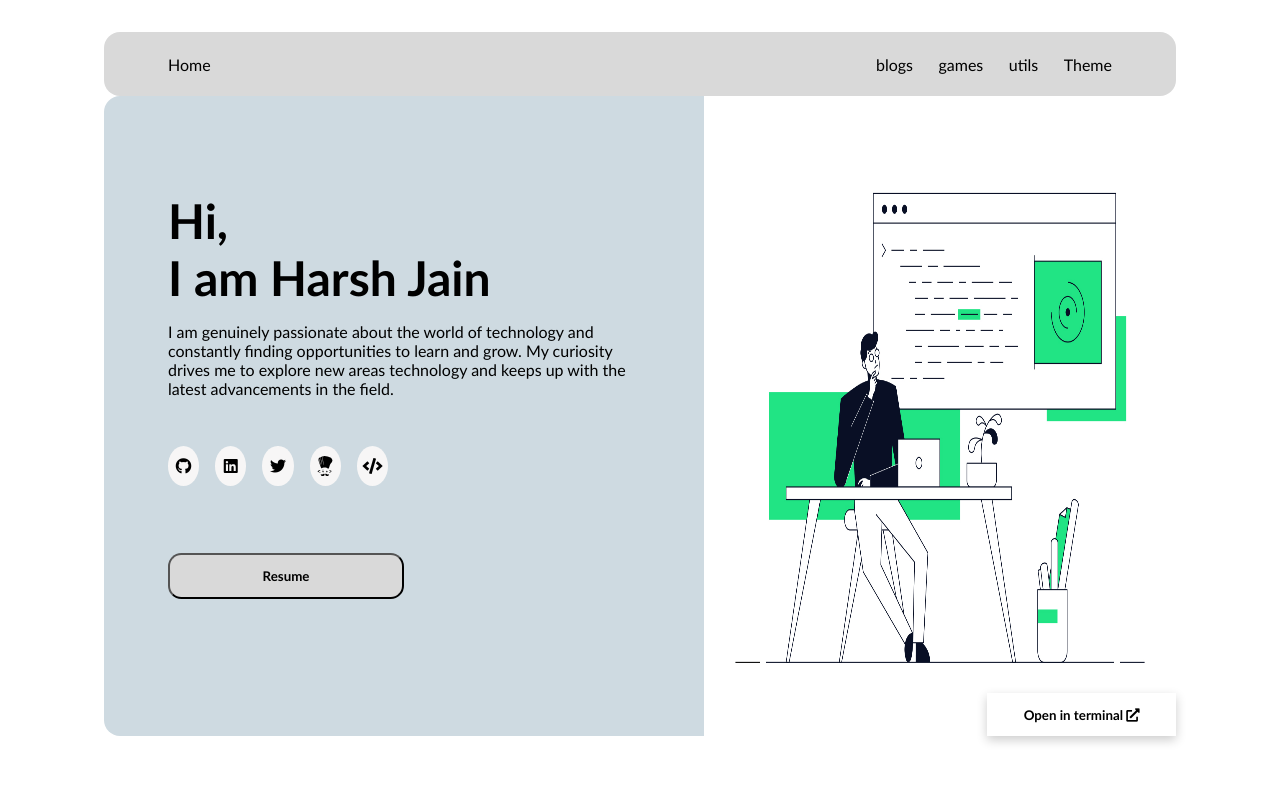
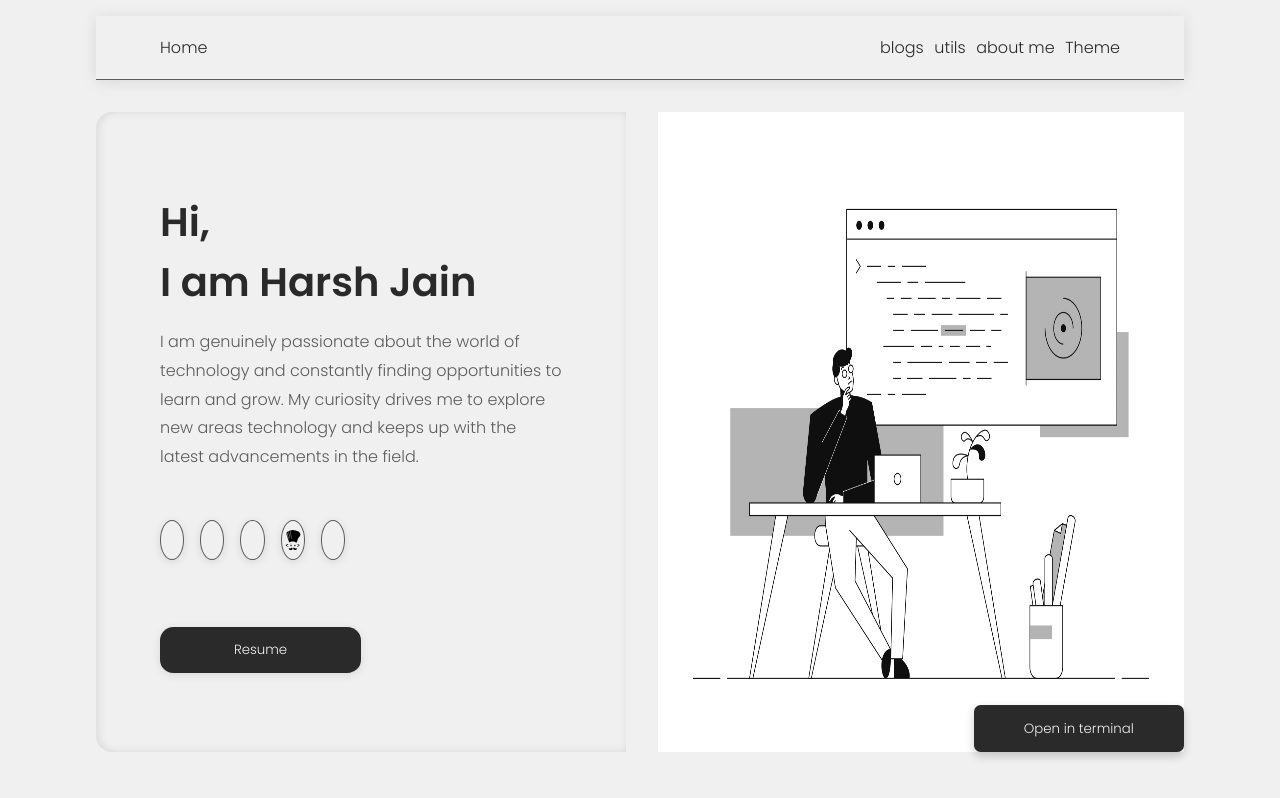
Before and after one commit to Dark-Knight499/My-Potfolio, a plain HTML site: page src/frontend/index.html in a window 1280 px wide. Drawn offline with Linux system fonts and the light colour scheme.

Commit message:
init : initial commit

```diff
--- /dev/null
+++ b/src/frontend/cyberpunk.css
@@ -0,0 +1,94 @@
+@import url('https://fonts.googleapis.com/css2?family=Orbitron:wght@400;700&display=swap');
+
+:root {
+    --neon-pink: #ff2e88;
+    --neon-blue: #00fff9;
+    --neon-purple: #bd00ff;
+    --cyber-black: #0b0b0f;
+}
+
+* {
+    font-family: 'Orbitron', sans-serif;
+}
+
+body {
+    background: var(--cyber-black);
+    background-image:
+        linear-gradient(45deg, rgba(0,255,249,0.1) 1px, transparent 1px),
+        linear-gradient(-45deg, rgba(255,46,136,0.1) 1px, transparent 1px);
+    background-size: 100px 100px;
+}
+
+#navbar {
+    background: rgba(11,11,15,0.8);
+    backdrop-filter: blur(5px);
+    border: 2px solid var(--neon-blue);
+    box-shadow: 0 0 15px var(--neon-blue);
+}
+
+#navbar a {
+    color: var(--neon-blue);
+    text-transform: uppercase;
+    position: relative;
+    text-shadow: 0 0 5px var(--neon-blue);
+}
+
+#navbar a:hover {
+    color: var(--neon-pink);
+    text-shadow: 0 0 10px var(--neon-pink);
+}
+
+#hero {
+    border: 2px solid var(--neon-pink);
+    box-shadow: 0 0 20px var(--neon-pink);
+}
+
+#heroleft {
+    background: rgba(11,11,15,0.8);
+    backdrop-filter: blur(5px);
+}
+
+#heroheading {
+    color: var(--neon-purple);
+    text-shadow: 0 0 10px var(--neon-purple);
+    animation: glitch 3s infinite;
+}
+
+.sociallinks {
+    border: 2px solid var(--neon-blue);
+    background: transparent;
+    color: var(--neon-blue) !important;
+}
+
+.sociallinks:hover {
+    border-color: var(--neon-pink);
+    color: var(--neon-pink) !important;
+    box-shadow: 0 0 15px var(--neon-pink);
+}
+
+#resumebutton, #terminalbutton {
+    background: transparent;
+    border: 2px solid var(--neon-purple);
+    color: var(--neon-purple);
+    text-transform: uppercase;
+    letter-spacing: 2px;
+}
+
+#resumebutton:hover, #terminalbutton:hover {
+    background: var(--neon-purple);
+    color: var(--cyber-black);
+    box-shadow: 0 0 20px var(--neon-purple);
+}
+
+@keyframes glitch {
+    0% { transform: none; opacity: 1; }
+    7% { transform: skew(-0.5deg, -0.9deg); opacity: 0.75; }
+    10% { transform: none; opacity: 1; }
+    27% { transform: none; opacity: 1; }
+    30% { transform: skew(0.8deg, -0.1deg); opacity: 0.75; }
+    35% { transform: none; opacity: 1; }
+    52% { transform: none; opacity: 1; }
+    55% { transform: skew(-1deg, 0.2deg); opacity: 0.75; }
+    50% { transform: none; opacity: 1; }
+    100% { transform: none; opacity: 1; }
+}
--- a/src/frontend/index.html
+++ b/src/frontend/index.html
@@ -5,7 +5,8 @@
     <meta name="viewport" content="width=device-width, initial-scale=1.0">
     <title>Document</title>
     <link rel="stylesheet" href="style.css">
-    <link rel="stylesheet" href="https://cdnjs.cloudflare.com/ajax/libs/font-awesome/5.15.4/css/all.min.css">
+    <link rel="stylesheet" href="minimal.css">
+    <link rel="styleshee t" href="https://cdnjs.cloudflare.com/ajax/libs/font-awesome/5.15.4/css/all.min.css">
 </head>
 <body>
     <div id="main">
@@ -16,8 +17,8 @@
                 </div>
                 <div id="navbarright">
                     <a href="">blogs</a>
-                    <a href="">games</a>
                     <a href="">utils</a>
+                    <a href="">about me</a>
                     <a href="">Theme</a>
                 </div>
             </div>
--- /dev/null
+++ b/src/frontend/minimal.css
@@ -0,0 +1,110 @@
+@import url('https://fonts.googleapis.com/css2?family=Poppins:wght@300;400;600&display=swap');
+
+:root {
+    --primary: #f0f0f0;
+    --text: #2a2a2a;
+    --accent: #5c5c5c;
+}
+
+* {
+    font-family: 'Poppins', sans-serif;
+}
+
+body {
+    background: var(--primary);
+    color: var(--text);
+}
+
+#navbar {
+    background: transparent;
+    border-bottom: 1px solid var(--accent);
+    border-radius: 0;
+}
+
+#navbar a {
+    color: var(--text);
+    font-weight: 300;
+    position: relative;
+}
+
+#navbar a::after {
+    content: '';
+    position: absolute;
+    width: 0;
+    height: 1px;
+    bottom: -2px;
+    left: 0;
+    background-color: var(--text);
+    transition: width 0.3s ease;
+}
+
+#navbar a:hover::after {
+    width: 100%;
+}
+
+#hero {
+    background: transparent;
+}
+
+#heroleft {
+    background: transparent;
+}
+
+#heroheading {
+    font-weight: 600;
+    font-size: 2.5em;
+    color: var(--text);
+}
+
+#herosubheading {
+    font-weight: 300;
+    line-height: 1.8;
+    color: var(--accent);
+}
+
+.sociallinks {
+    background: transparent;
+    border: 1px solid var(--accent);
+    transition: transform 0.3s ease;
+}
+
+.sociallinks:hover {
+    transform: translateY(-3px);
+}
+
+#resumebutton, #terminalbutton {
+    background: var(--text);
+    color: var(--primary);
+    border: none;
+    transition: transform 0.3s ease;
+    font-weight: 300;
+}
+
+#resumebutton:hover, #terminalbutton:hover {
+    color: black;
+    transform: translateY(-2px);
+}
+
+#heroright img {
+    filter: grayscale(100%);
+    transition: filter 0.3s ease;
+}
+
+/* #heroright:hover img {
+    filter: grayscale(0%);
+} */
+
+/* Smooth scroll behavior */
+html {
+    scroll-behavior: smooth;
+}
+
+/* Subtle loading animation */
+@keyframes fadeIn {
+    from { opacity: 0; transform: translateY(20px); }
+    to { opacity: 1; transform: translateY(0); }
+}
+
+#hero > * {
+    animation: fadeIn 0.8s ease-out forwards;
+}
--- /dev/null
+++ b/src/frontend/pacman.css
@@ -0,0 +1,189 @@
+@import url('https://fonts.googleapis.com/css2?family=Press+Start+2P&display=swap');
+
+:root {
+    --pacman-yellow: #ffff00;
+    --ghost-blue: #00ffff;
+    --maze-blue: #2121ff;
+    --dark: #000;
+}
+
+* {
+    font-family: 'Press Start 2P', cursive;
+}
+
+body {
+    background-color: var(--dark);
+    color: var(--pacman-yellow);
+    background-image:
+        radial-gradient(var(--pacman-yellow) 2px, transparent 2px);
+    background-size: 30px 30px;
+}
+
+/* Navbar styles */
+#navbar {
+    padding: 0.5em 2em;
+    margin: 1em 4em 0 4em;
+    border: 4px solid var(--maze-blue);
+    display: flex;
+    justify-content: space-between;
+    align-items: center;
+    background-color: var(--dark);
+    position: relative;
+    overflow: hidden;
+}
+
+#navbar::before {
+    content: "";
+    position: absolute;
+    width: 20px;
+    height: 20px;
+    background: var(--pacman-yellow);
+    border-radius: 50%;
+    animation: pacman 8s linear infinite;
+    left: -20px;
+}
+
+#navbar a {
+    color: var(--ghost-blue);
+    text-shadow: 2px 2px var(--dark);
+    position: relative;
+}
+
+#navbar a:hover {
+    color: var(--pacman-yellow);
+    animation: blink 0.5s infinite;
+}
+
+#navbarright {
+    width: 30%;
+    display: flex;
+    justify-content: space-between;
+    align-items: center;
+}
+
+/* Hero section */
+#hero {
+    border: 4px solid var(--maze-blue);
+    background-color: rgba(0, 0, 0, 0.9);
+    position: relative;
+}
+
+#heroleft {
+    background-color: var(--dark);
+    border-right: 4px dotted var(--maze-blue);
+}
+
+#heroheading {
+    color: var(--pacman-yellow);
+    animation: blink 2s infinite;
+}
+
+#herosubheading {
+    color: var(--ghost-blue);
+}
+
+/* Social links */
+.sociallinks {
+    background-color: var(--dark);
+    border: 2px solid var(--maze-blue);
+    color: var(--ghost-blue) !important;
+}
+
+.sociallinks:hover {
+    background-color: var(--maze-blue);
+    color: var(--pacman-yellow) !important;
+    transform: scale(1.1);
+}
+
+.sociallinks img {
+    filter: invert(75%) sepia(100%) saturate(1000%) hue-rotate(140deg);
+}
+
+/* Buttons */
+#resumebutton, #terminalbutton {
+    background-color: var(--dark);
+    color: var(--pacman-yellow);
+    border: 2px solid var(--maze-blue);
+    position: relative;
+    overflow: hidden;
+}
+
+#resumebutton:hover, #terminalbutton:hover {
+    background-color: var(--maze-blue);
+    animation: powerPellet 0.5s infinite;
+}
+
+#terminalbutton {
+    position: absolute;
+    bottom: 1em;
+    right: 1em;
+    z-index: 1;
+    padding: 0.8em 1.2em;
+    font-size: 0.8em;
+    width: auto;
+}
+
+/* Animations */
+@keyframes pacman {
+    0% { left: -20px; }
+    100% { left: 100%; }
+}
+
+@keyframes blink {
+    0%, 49% { opacity: 1; }
+    50%, 100% { opacity: 0.5; }
+}
+
+@keyframes powerPellet {
+    0% { transform: scale(1); }
+    50% { transform: scale(1.05); }
+    100% { transform: scale(1); }
+}
+
+/* Hero right image */
+#heroright {
+    background-color: var(--dark);
+    position: relative;
+    width: 50%;
+    height: 100%;
+}
+
+#heroright img {
+    border: 4px dotted var(--maze-blue);
+    opacity: 0.8;
+    width: 100%;
+    height: calc(100% - 60px); /* Leaves space for terminal button */
+    object-fit: cover;
+}
+
+/* Add maze corners */
+#hero::before,
+#hero::after,
+#navbar::before,
+#navbar::after {
+    content: "•";
+    position: absolute;
+    color: var(--pacman-yellow);
+    font-size: 2em;
+}
+
+#hero::before { top: -10px; left: -10px; }
+#hero::after { top: -10px; right: -10px; }
+#navbar::before { bottom: -10px; left: -10px; }
+#navbar::after { bottom: -10px; right: -10px; }
+
+/* Ghostly hover effect */
+#navbarright a::after {
+    content: "👻";
+    position: absolute;
+    top: -20px;
+    left: 50%;
+    transform: translateX(-50%);
+    opacity: 0;
+    transition: 0.3s;
+}
+
+#navbarright a:hover::after {
+    opacity: 1;
+    top: -25px;
+}
--- /dev/null
+++ b/src/frontend/retro.css
@@ -0,0 +1,179 @@
+@import url('https://fonts.googleapis.com/css2?family=Press+Start+2P&display=swap');
+
+/* General styles */
+* {
+    font-family: 'Press Start 2P', cursive;
+    image-rendering: pixelated;
+}
+
+body {
+    background-color: #0f0f0f;
+    color: #32ff32;
+    text-shadow: 2px 2px #001100;
+}
+
+/* Navbar styles */
+#navbar {
+    padding: 0.5em 2em;
+    display: flex;
+    height: 4em;
+    justify-content: space-between;
+    align-items: center;
+    margin: 1em 4em 0 4em;
+    border: 4px solid #32ff32;
+    box-shadow: 4px 4px 0 #001100;
+    background-color: #000;
+}
+
+#navbarright {
+    width: 30%;  /* Increased width to prevent overflow */
+}
+
+#navbar a {
+    color: #32ff32;
+    text-decoration: none;
+    margin: 0 10px;
+    position: relative;
+}
+
+#navbar a:hover {
+    color: #fff;
+    text-decoration: none;
+    text-shadow: 0 0 5px #32ff32;
+}
+
+/* Hero section styles */
+#hero {
+    display: flex;
+    height: 80vh;
+    margin: 1em 4em;
+    padding: 2em;
+    border: 4px solid #32ff32;
+    box-shadow: 8px 8px 0 #001100;
+    background-color: #111;
+    color: #00FF00;
+}
+
+#heroleft {
+    padding: 2em;
+    display: flex;
+    flex-direction: column;
+    width: 50%;
+    border-radius: 1em 0em 0em 1em;
+    background-color: #000;
+    border-right: 4px solid #32ff32;
+}
+
+#heroheading {
+    font-size: 2.5em;
+    font-weight: bold;
+    margin-top: 2em;
+    color: #32ff32;
+    text-shadow: 4px 4px #001100;
+    animation: glow 2s ease-in-out infinite alternate;
+}
+
+#herosubheading {
+    font-size: 0.9em;
+    margin: 2em 0;
+    color: #32ff32;
+    line-height: 1.8;
+}
+
+#socials {
+    margin: 2em 0;
+    width: 60%;  /* Wider social links container */
+}
+
+#socials a {
+    color: #00FF00;
+    margin: 0 10px;
+    font-size: 1.5em;
+}
+
+.sociallinks {
+    width: 45px;  /* Slightly larger social icons */
+    height: 45px;
+    margin: 0 0.5em;
+    display: flex;
+    justify-content: center;
+    align-items: center;
+    background-color: #000;
+    border: 2px solid #32ff32;
+    box-shadow: 2px 2px 0 #001100;
+    transition: all 0.3s ease;
+}
+
+.sociallinks img {
+    filter: brightness(0) invert(1);  /* Makes SVG icon visible */
+    opacity: 0.8;
+}
+
+.sociallinks:hover {
+    transform: translate(-2px, -2px);
+    box-shadow: 4px 4px 0 #001100;
+}
+
+#resumebutton, #terminalbutton {
+    background-color: #000;
+    color: #32ff32;
+    border: 2px solid #32ff32;
+    box-shadow: 4px 4px 0 #001100;
+    font-family: 'Press Start 2P', cursive;
+    transition: all 0.3s ease;
+}
+
+#resumebutton {
+    margin: 2em 0;
+    padding: 1em 2em;
+}
+
+#resumebutton:hover, #terminalbutton:hover {
+    transform: translate(-2px, -2px);
+    box-shadow: 6px 6px 0 #001100;
+    background-color: #32ff32;
+    color: #000;
+}
+
+#heroright {
+    background-color: #000;
+    border-left: none;
+}
+
+#heroright img {
+    border: 4px solid #32ff32;
+    box-shadow: 4px 4px 0 #001100;
+    image-rendering: pixelated;
+}
+
+@keyframes glow {
+    from {
+        text-shadow: 0 0 5px #32ff32;
+    }
+    to {
+        text-shadow: 0 0 10px #32ff32, 0 0 20px #32ff32;
+    }
+}
+
+/* Terminal button specific styles */
+#terminalbutton {
+    font-size: 0.8em;
+    position: absolute;
+    bottom: 1em;
+    right: 1em;
+    padding: 1em;
+}
+
+/* Add scanline effect to the whole page */
+body::after {
+    content: "";
+    position: fixed;
+    top: 0;
+    left: 0;
+    width: 100%;
+    height: 100%;
+    background: linear-gradient(transparent 50%, rgba(0, 0, 0, 0.1) 50%);
+    background-size: 100% 4px;
+    pointer-events: none;
+    z-index: 9999;
+}
--- a/src/frontend/style.css
+++ b/src/frontend/style.css
@@ -1,4 +1,4 @@
-    /* Relative units */
+/* Relative units */
     /* em - relative to the font-size of the element */
     /* rem - relative to the font-size of the root element */
     /* vw - relative to 1% of the width of the viewport */
@@ -6,10 +6,17 @@
     /* % - relative to the parent element */
     /* Absolute units */
     /* px - pixels */
-*{
+* {
     font-family: 'Gill Sans', 'Gill Sans MT', Calibri, 'Trebuchet MS', sans-serif;
+    margin: 0;
+    padding: 0;
+    box-sizing: border-box;
+}
 
+html {
+    scroll-behavior: smooth;
 }
+
 #navbar {
     padding-left: 4em;
     padding-right: 4em;
@@ -17,31 +24,50 @@
     height: 4em;
     justify-content: space-between;
     align-items: center;
-    margin: 2em 6em 0 6em;
+    margin: 1em 6em 0 6em;
     background-color: #D9D9D9 ;
     border-radius: 1em;
+    box-shadow: 0 2px 15px rgba(0,0,0,0.1);
+    transition: all 0.3s ease;
 }
-a{
+
+#navbar:hover {
+    transform: translateY(-2px);
+    box-shadow: 0 4px 20px rgba(0,0,0,0.15);
+}
+
+a {
     text-decoration: none;
-    color: black;
+    color: #2c3e50;
+    transition: color 0.3s ease;
 }
+
+a:hover {
+    color: #3498db;
+}
+
 #navbarright {
     width: 25%;
     display: flex;
     justify-content: space-between;
 }
+
 #hero {
     display: flex;
     height: 80vh;
     margin: 0em 6em 0 6em;
+    gap: 2em;
+    margin-top: 2em;
+}
 
-    /* background-color: #D9D9D9; */
-}
 #heroright {
     width: 50%;
     position: relative;
     background-color: #91a0b5;
+    border-radius: 0 1em 1em 0;
+    box-shadow: inset -2px 0 10px rgba(0,0,0,0.1);
 }
+
 #heroleft {
     padding-left: 4em;
     padding-right: 4em;
@@ -50,23 +76,28 @@ a{
     width: 50%;
     border-radius: 1em 0em 0em 1em;
     background-color: #cedae1;
+    box-shadow: inset 2px 0 10px rgba(0,0,0,0.1);
 }
+
 #heroheading{
     font-size: 3em;
     font-weight: bold;
     margin-top: 2em;
     color: black;
 }
+
 #herosubheading{
     margin: 1em 0em;
     color: black;
 }
+
 #socials {
     width: 50%;
     display: flex;
     justify-content: space-between;
     margin-top: 2em;
 }
+
 .sociallinks {
     background-color: #f7f6f6;
     margin: 0em 1em 2.5em 0em;
@@ -76,7 +107,16 @@ a{
     display: flex;
     justify-content: center;
     align-items: center;
+    transition: all 0.3s ease;
+    box-shadow: 0 2px 10px rgba(0,0,0,0.1);
 }
+
+.sociallinks:hover {
+    transform: translateY(-3px);
+    box-shadow: 0 4px 15px rgba(0,0,0,0.2);
+    background-color: #e8e8e8;
+}
+
 #resumebutton {
     background-color: #D9D9D9;
     width: 50%;
@@ -85,7 +125,18 @@ a{
     margin-top: 2em;
     color: black;
     font-weight: bold;
+    transition: all 0.3s ease;
+    box-shadow: 0 2px 10px rgba(0,0,0,0.1);
+    cursor: pointer;
+    border: none;
 }
+
+#resumebutton:hover {
+    transform: translateY(-2px);
+    box-shadow: 0 4px 15px rgba(0,0,0,0.2);
+    background-color: #cccccc;
+}
+
 #terminalbutton {
     z-index: 1;
     width: 40%;
@@ -100,4 +151,12 @@ a{
     border:0;
     box-shadow: 0 4px 10px rgba(0,0,0,0.2);
     transition: all 0.3s ease;
+    cursor: pointer;
+    border-radius: 0.5em;
 }
+
+#terminalbutton:hover {
+    transform: translateY(-2px);
+    box-shadow: 0 6px 15px rgba(0,0,0,0.3);
+    background-color: #f8f8f8;
+}
```
Also changed, not shown: src/frontend/terminal.js (added), 12 other files.
